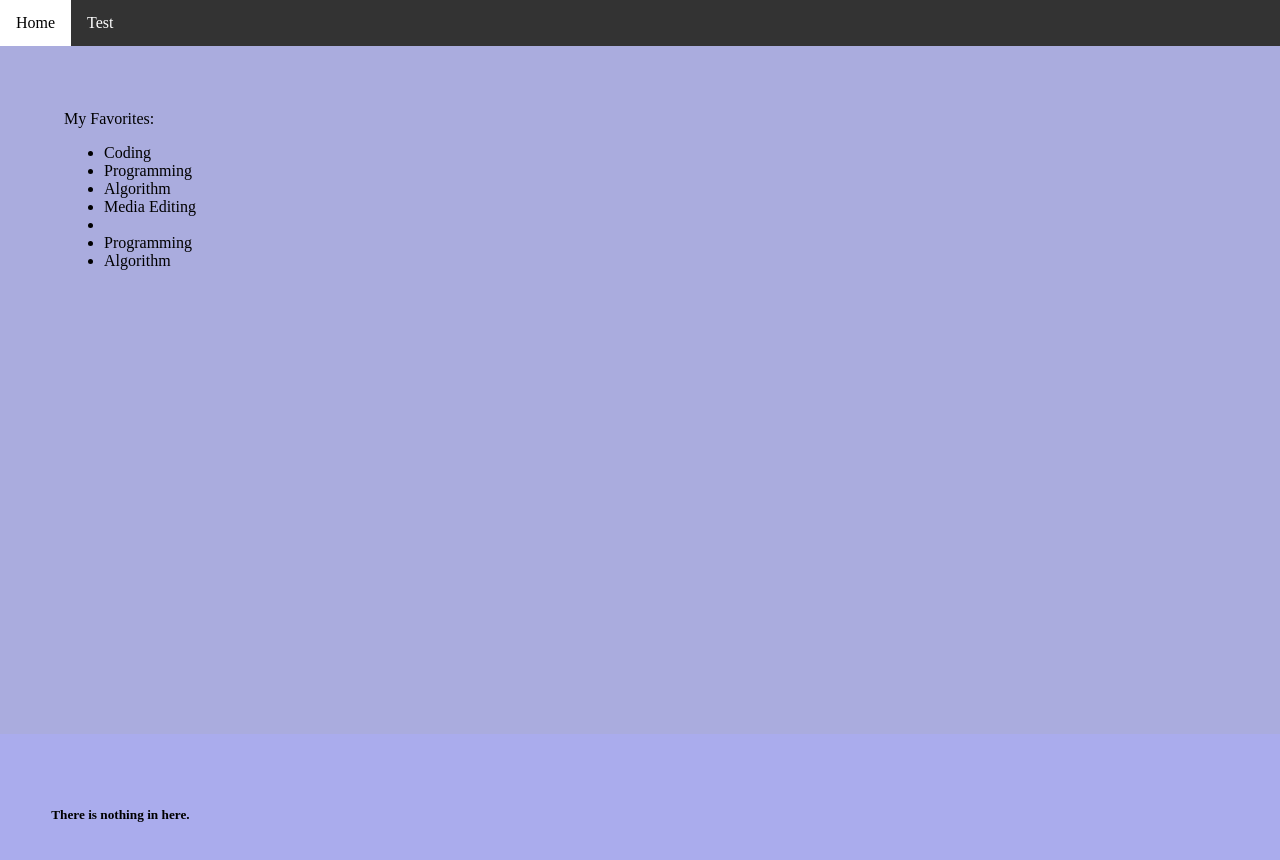
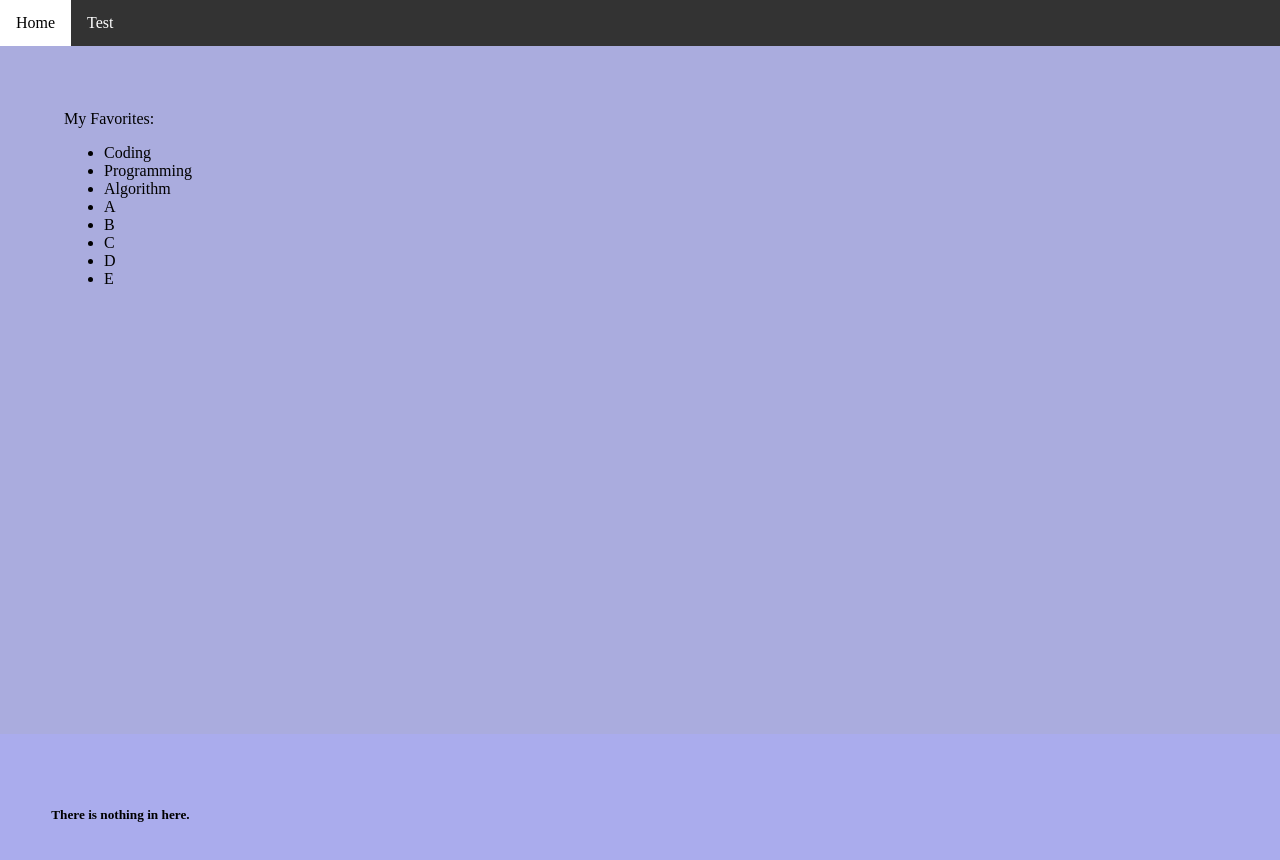
Before and after one commit to edisage/machine-problems-2, a plain HTML site: page index.html in a window 1280 px wide. Drawn offline with Linux system fonts and the light colour scheme.

Commit message:
Update index.html

```diff
--- a/index.html
+++ b/index.html
@@ -67,10 +67,11 @@
 			<li>Coding</li>
 			<li>Programming</li>
 			<li>Algorithm</li>
-			<li>Media Editing</li>
-			<li></li>
-			<li>Programming</li>
-			<li>Algorithm</li>
+			<li>A</li>
+			<li>B</li>
+			<li>C</li>
+			<li>D</li>
+			<li>E</li>
 
 	</ul>
 </div>
```
